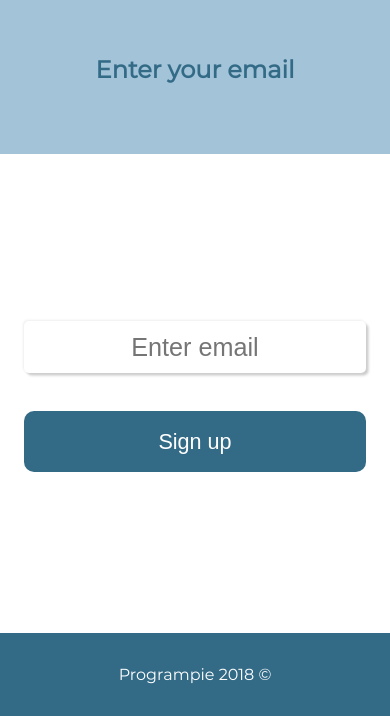
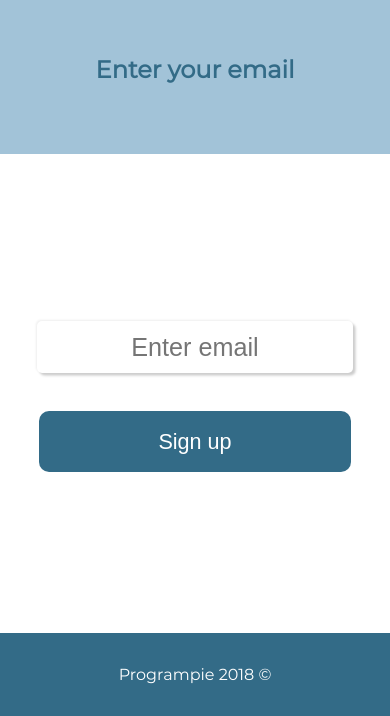
Before and after one commit to programpie/programpie, a website: page docs/index.html in a window 390 px wide. Shown: the part 128-844 px from the top of the page. Drawn offline with Linux system fonts and the light colour scheme.

Commit message:
+ @media max-width 400px

```diff
--- a/docs/index.html
+++ b/docs/index.html
@@ -136,6 +136,12 @@
         width: 40vw;
       }
     }
+    @media only screen and (max-width: 400px) {
+      .emailInput, .emailButton {
+        width: 80vw;
+        justify-self: center;
+      }
+    }
   </style>
   <section class="wrapper">
     <header>
```
